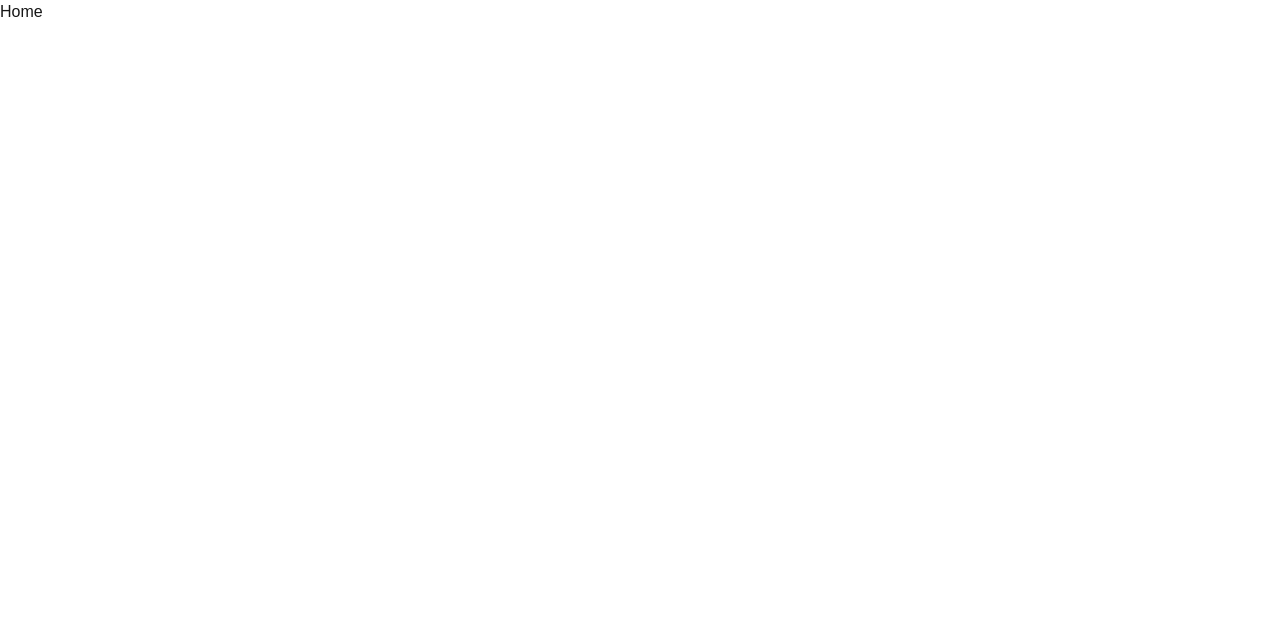
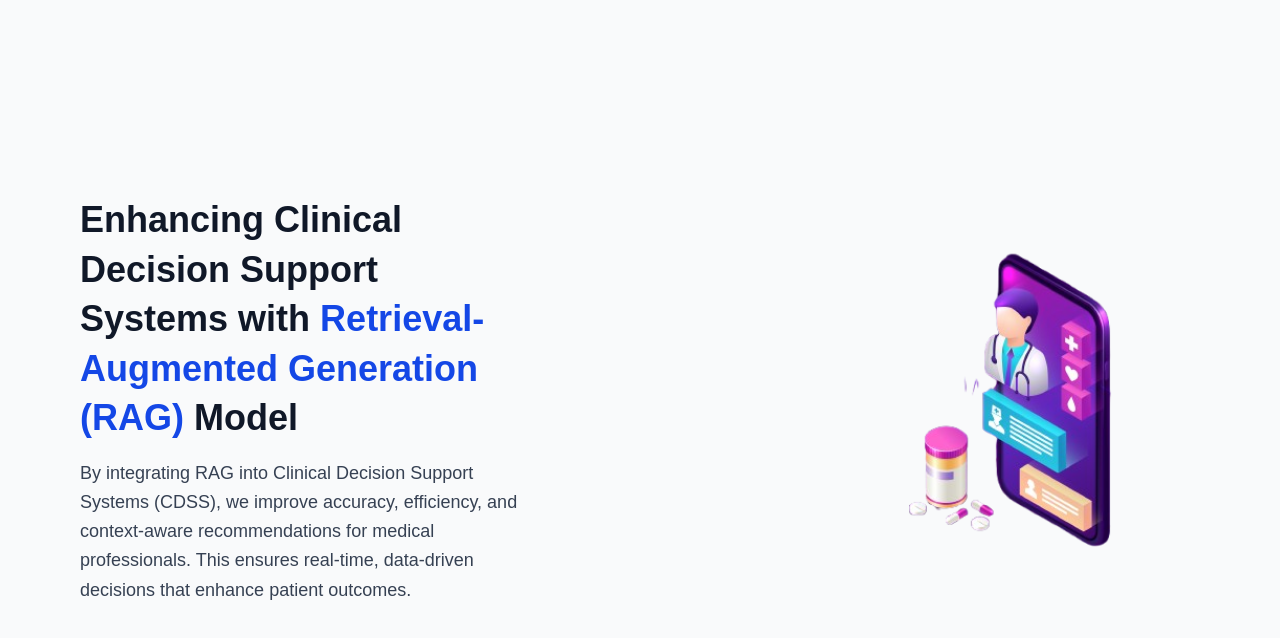
Before and after one commit to Nitish151/Brogrammers_AB2_03, a Next.js app in the folder my-app/: page / in a window 1280 px wide. Shown: the top 638 px of the page. Built offline with nearby package versions, Linux system fonts and the light colour scheme.

Commit message:
Home Component Partial

```diff
--- /dev/null
+++ b/my-app/Components/Home/Home.jsx
@@ -0,0 +1,44 @@
+"use client"
+
+import React from "react";
+import { motion } from "framer-motion";
+
+function Home() {
+  return (
+    <div className="flex flex-col md:flex-row items-center justify-between px-6 md:px-20 py-12 bg-gray-50 min-h-screen">
+
+      {/* Left Section - Text with Framer Motion */}
+      <motion.div
+        className="md:w-2/5 text-center md:text-left"
+        initial={{ opacity: 0, y: 20 }}
+        animate={{ opacity: 1, y: 0 }}
+        transition={{ duration: 1 }}
+      >
+        <h1 className="text-lg md:text-4xl font-bold text-gray-900 leading-snug">
+          Enhancing Clinical Decision Support Systems with{" "}
+          <span className="text-blue-700">Retrieval-Augmented Generation (RAG)</span> Model
+        </h1>
+        <p className="mt-4 text-sm md:text-lg text-gray-700 leading-relaxed">
+          By integrating RAG into Clinical Decision Support Systems (CDSS), we improve accuracy, efficiency, and
+          context-aware recommendations for medical professionals. This ensures real-time, data-driven decisions
+          that enhance patient outcomes.
+        </p>
+      </motion.div>
+
+      {/* Right Section - Image with Motion (Up & Down Animation) */}
+      <motion.div
+        className="md:w-3/5 flex justify-center mt-6 md:mt-0"
+        animate={{ y: [0, -10, 0] }}
+        transition={{ repeat: Infinity, duration: 3, ease: "easeInOut" }}
+      >
+        <img
+          src="./HomeBackGround.png"
+          alt="Clinical Decision Support"
+          className="w-full max-w-7xl mix-blend-multiply object-cover"
+        />
+      </motion.div>
+    </div>
+  );
+}
+
+export default Home;
--- a/my-app/app/page.js
+++ b/my-app/app/page.js
@@ -1,9 +1,10 @@
 import Image from "next/image";
+import Home from "@/Components/Home/Home"
 
-export default function Home() {
+export default function page() {
   return (
     <div>
-      Home
+      <Home/>
     </div>
   );
 }
```
Also changed, not shown: my-app/package.json (+5 -4 lines), my-app/public/HomeBackGround.png (added), 1 other file (tests, documents, lock files or other folders).
